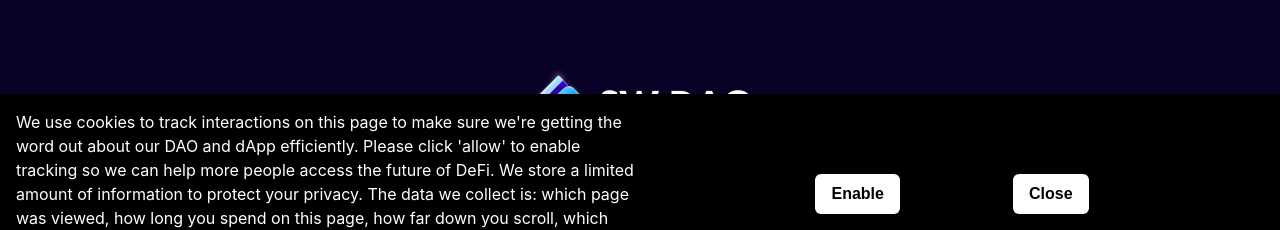
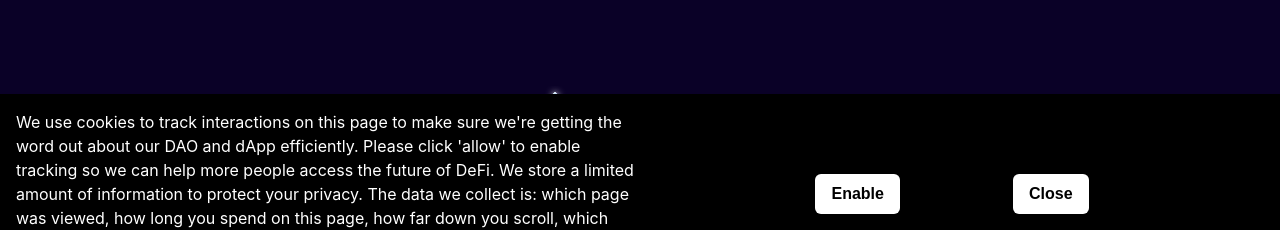
Before and after one commit to mackbowes/sw-dao-funnel, a Next.js app: page / in a window 1280 px wide. Shown: the part 506-736 px from the top of the page. Built offline with nearby package versions, Linux system fonts and the light colour scheme; a web font is replaced by a local one.

Commit message:
repaired video and logo sizing

```diff
--- a/pages/index.js
+++ b/pages/index.js
@@ -94,7 +94,11 @@ export default function Home() {
           Introducing
         </Heading>
         <Box sx={{ minHeight: `96px` }}></Box>
-        <img src="/images/swdao.png" alt="sw dao" />
+        <img
+          src="/images/SWDLogo2x.png"
+          alt="sw dao"
+          style={{ maxWidth: `240px`, padding: `1rem 0` }}
+        />
         <Text
           sx={{
             textAlign: `center`,
@@ -125,6 +129,7 @@ export default function Home() {
               border: `2px solid #212274`,
               borderRadius: `4px`,
               boxShadow: `0px 0px 1rem 1rem rgba(0,0,0,0.2)`,
+              width: `70vw`,
               maxWidth: `1280px`,
               margin: `0 auto`,
             }}
```
Also changed, not shown: public/images/SWDLogo2x.png (added).
